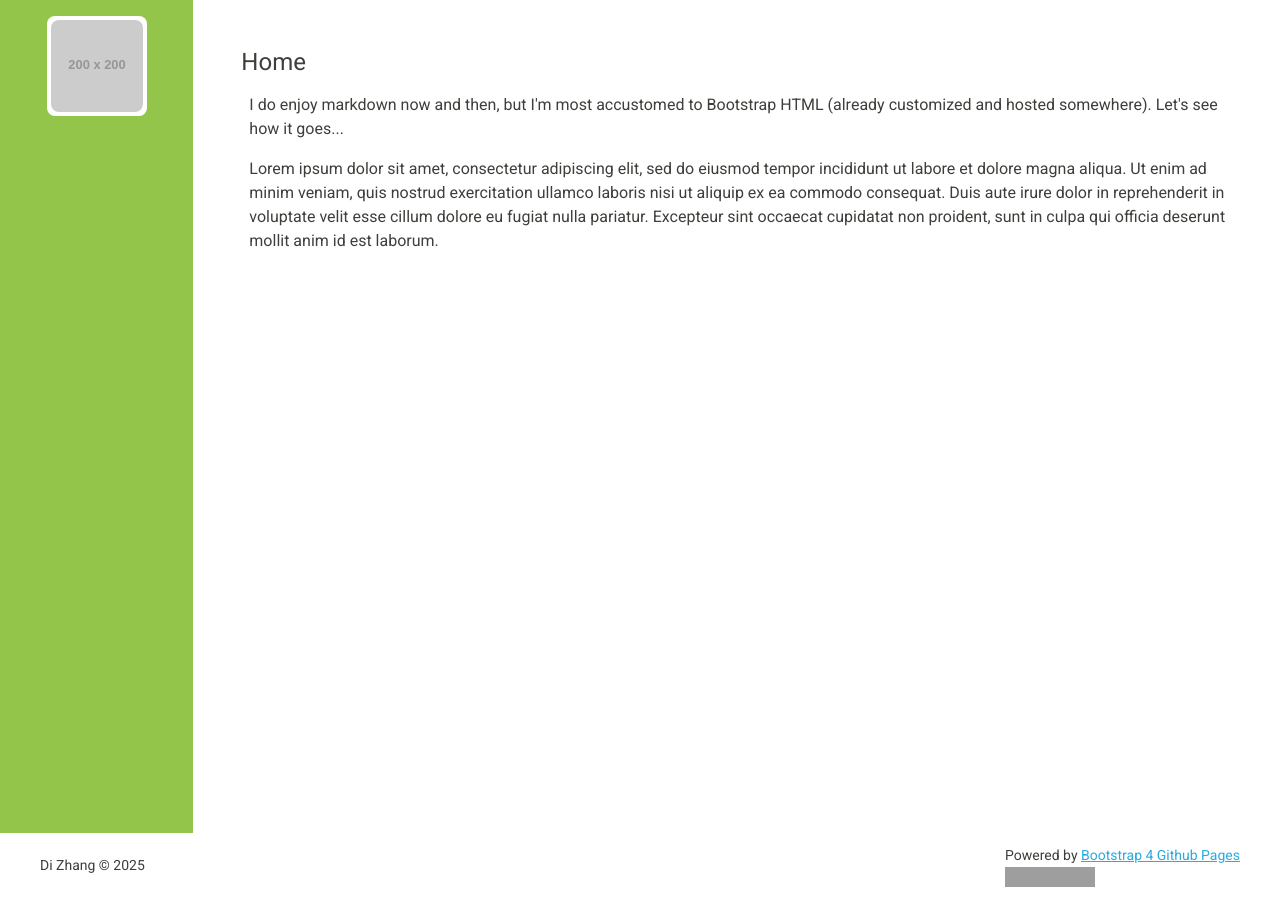
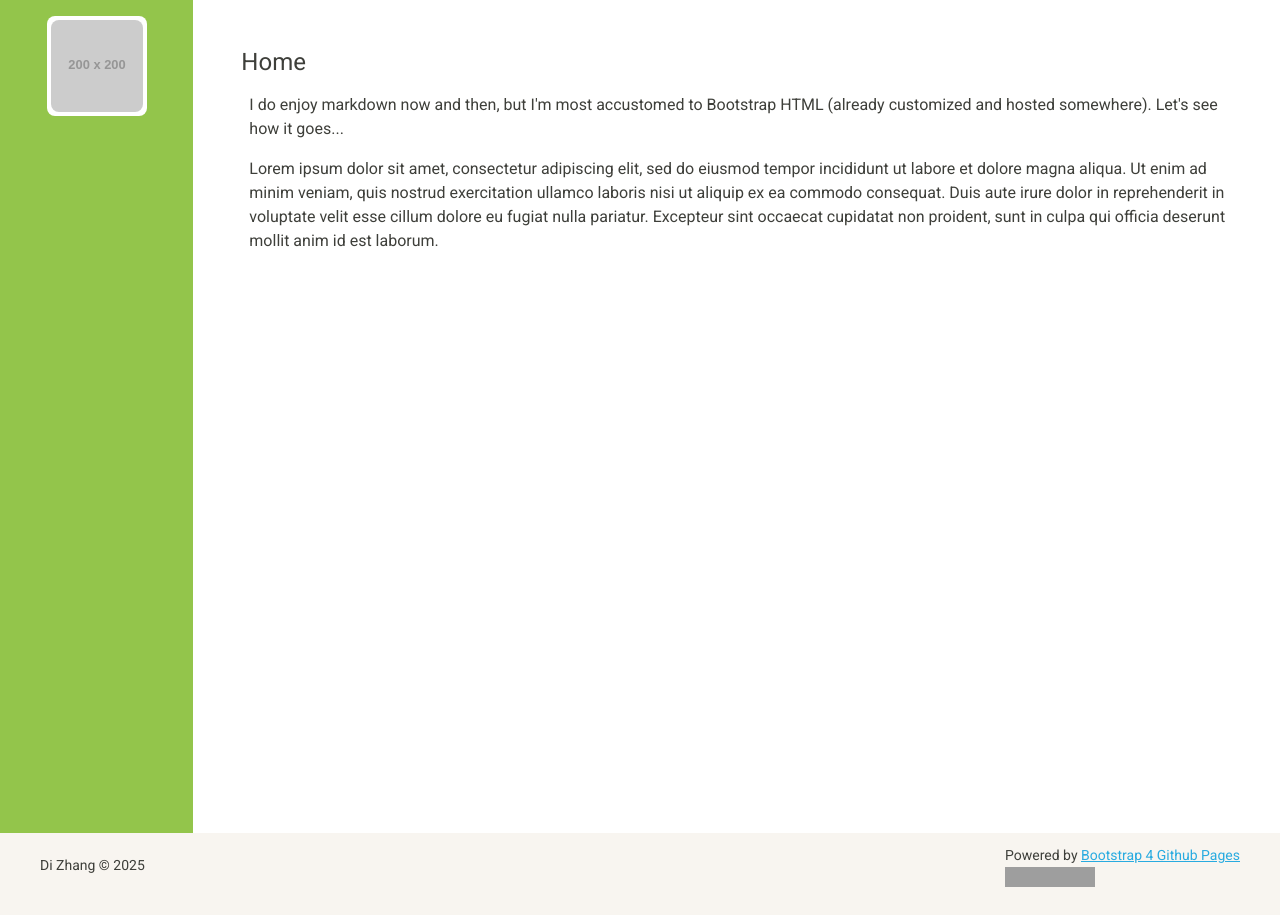
Before and after one commit to zhangdi33/zhangdi33.github.io, a Jekyll site: the page built from index.html, in a window 1280 px wide. Built offline with Jekyll 4.4.1, drawn with Linux system fonts in a browser that asks for light colours; grey boxes are pictures that could not be loaded.

Commit message:
Update footer.html

```diff
--- a/_includes/footer.html
+++ b/_includes/footer.html
@@ -1,4 +1,4 @@
-<div class="card border-light border-0 rounded-0 px-5 py-2">
+<div class="card bg-light text-dark border-0 rounded-0 px-5 py-2">
   <div class="row no-gutters">
     <div class="col-lg p-1 my-auto">
       <p class="small">
```
